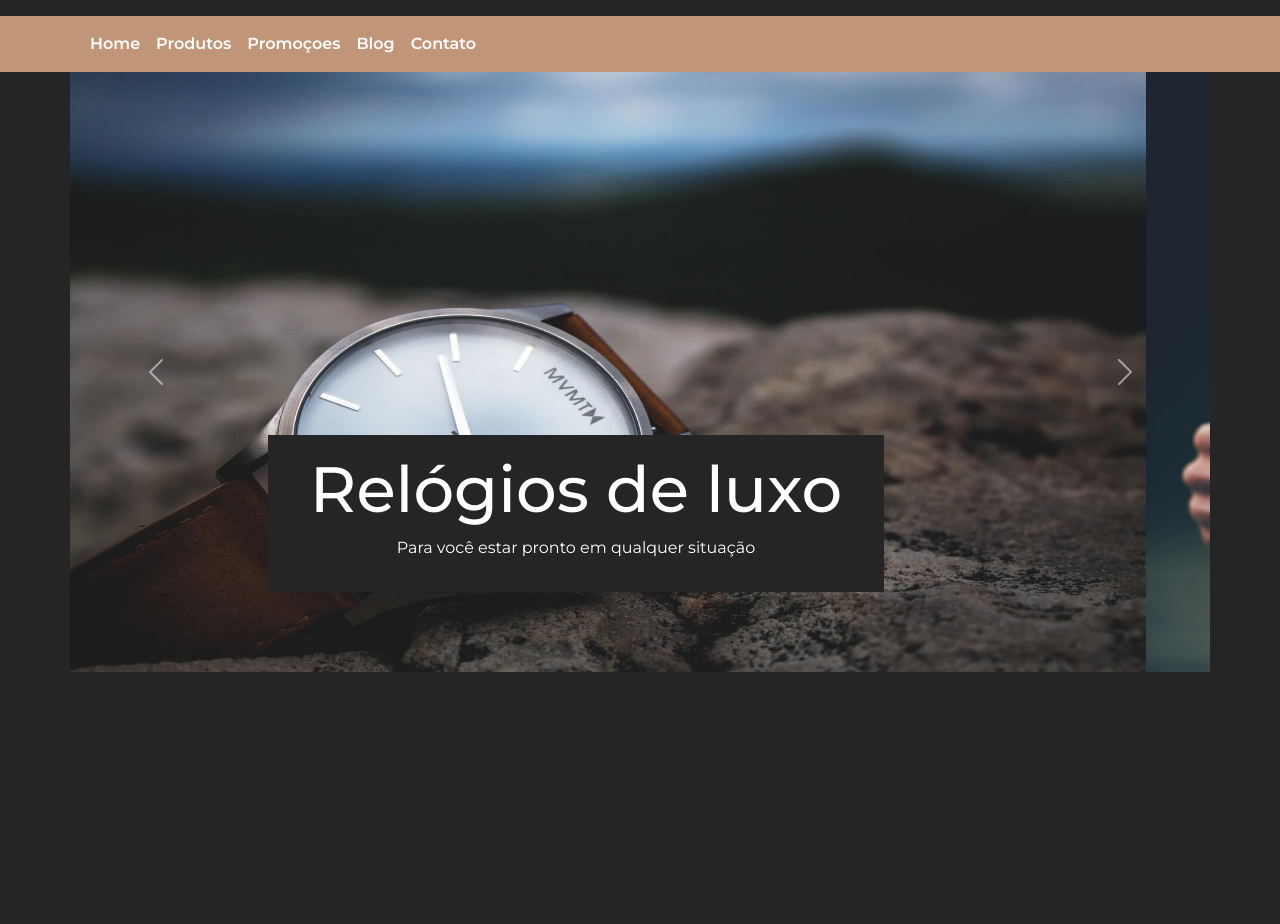
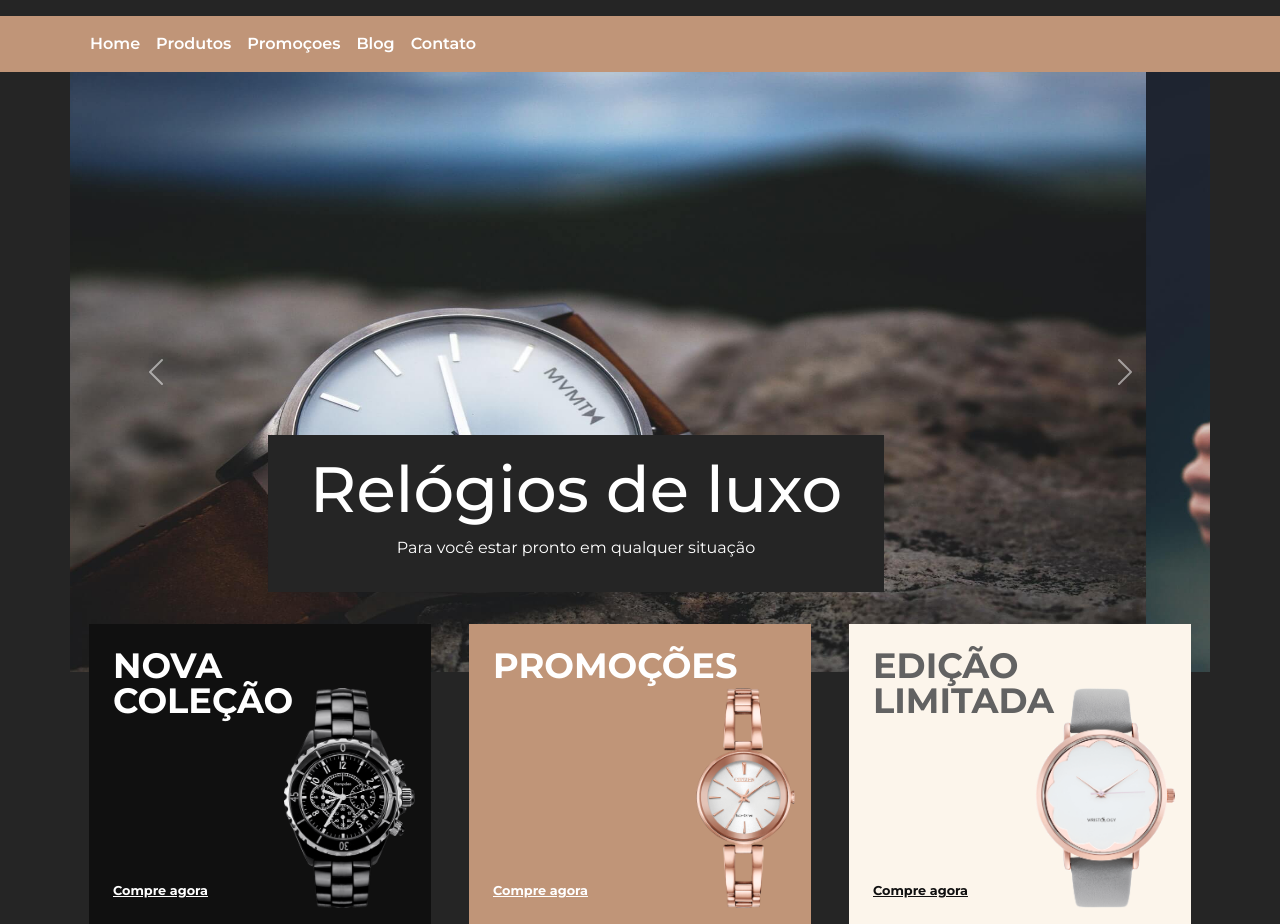
Before and after one commit to arianaarai/bootstrap-projeto-exactTime, a plain HTML site: page index.html in a window 1280 px wide. Shown: the part 84-1008 px from the top of the page. Before the commit the page ends 800 px from the top, so only its background shows below. Drawn offline with nearby package versions, Linux system fonts and the light colour scheme.

Commit message:
Mini banners

```diff
--- a/css/styles.css
+++ b/css/styles.css
@@ -1,49 +1,49 @@
-*{
+* {
     font-family: 'Montserrat', sans-serif;
 }
 
-body{
+body {
     background-color: #252525;
     color: #fff;
 }
 
-.primary-bg-color{
+.primary-bg-color {
     background-color: #252525;
 }
 
-.secondary-bg-color{
+.secondary-bg-color {
     background-color: #c09578;
 }
 
-.light-bg-color{
+.light-bg-color {
     background-color: #fcf5eb;
 }
 
-.dark-bg-color{
+.dark-bg-color {
     background-color: #101010;
 }
 
-.primary-color{
+.primary-color {
     color: #c09578;
 }
 
-.secondary-color{
+.secondary-color {
     color: #626262;
 }
 
-.light-color{
+.light-color {
     color: #fcf5eb;
 }
 
 
 /*Navbar*/
 
-#navbar .navbar-nav{
+#navbar .navbar-nav {
     flex-direction: row;
     justify-content: end;
 }
 
-#navbar .navbar-nav li{
+#navbar .navbar-nav li {
     margin-left: 1em;
 }
 
@@ -52,15 +52,15 @@ body{
     color: #fff;
 }
 
-#navbar li{
+#navbar li {
     position: relative;
 }
 
-#navbar i{
+#navbar i {
     font-size: 20px;
 }
 
-#navbar span{
+#navbar span {
     position: absolute;
     top: -8px;
     right: -8px;
@@ -71,110 +71,169 @@ body{
     text-align: center;
 }
 
-#bag-item span{
+#bag-item span {
     left: 20px;
 }
 
-.navbar-brand{
+.navbar-brand {
     font-weight: 700;
     width: 100%;
     text-align: center;
 }
 
-@media(min-width: 768px){
-    .navbar-brand{
+@media(min-width: 768px) {
+    .navbar-brand {
         text-align: left;
     }
 }
 
-#navbar-items{
+#navbar-items {
     justify-content: space-between;
 }
 
-@media(min-width: 768px){
-    #navbar-items{
+@media(min-width: 768px) {
+    #navbar-items {
         min-width: 80%;
         display: flex;
     }
 }
 
-#search-form{
+#search-form {
     width: 100%;
     margin: 2em 0;
 }
 
-@media(min-width: 768px){
-    #search-form{
+@media(min-width: 768px) {
+    #search-form {
         width: 50%;
         margin: 0;
     }
 }
 
-#search-form{
+#search-form {
     border: 2px solid #626262;
     border-radius: 3px;
     padding: 5px 15px;
 }
 
-#search-form input{
+#search-form input {
     background-color: transparent;
     border: none;
     color: #fff;
 }
 
-#search-form input:focus{
+#search-form input:focus {
     box-shadow: none;
 }
 
-#search-form input::placeholder{
+#search-form input::placeholder {
     color: #fff;
 }
 
 
 /*Navbar bottom*/
 
-#bottom-navbar-container .container{
+#bottom-navbar-container .container {
     justify-content: flex-end;
 }
 
-#bottom-navbar-container a{
+#bottom-navbar-container a {
     font-weight: 600;
     color: #fff;
 }
 
-.navbar-toggler{
+.navbar-toggler {
     font-size: 1.5em;
 }
 
 /*Banner*/
 
-#banners-container{
+#banners-container {
     padding: 0;
 }
 
-.carousel-caption{
+.carousel-caption {
     bottom: 5em;
     padding: 1em;
     left: 12%;
     right: 12%;
 }
 
-.carousel-caption h5{
+.carousel-caption h5 {
     font-size: 1.8em;
 }
 
-@media(min-width: 768px){
+@media(min-width: 768px) {
+
     #slider .carousel-item,
-    #slider img{
+    #slider img {
         height: 600px;
     }
 
-    .carousel-caption{
+    .carousel-caption {
         left: 23%;
         right: 23%
     }
 
-    .carousel-caption h5{
+    .carousel-caption h5 {
         font-size: 4em;
     }
 }
+
+/*Mini Banner*/
+
+#mini-banners {
+    margin-top: -3em;
+    z-index: 10;
+}
+
+#mini-banners .col-12 {
+    z-index: 1;
+    height: 300px;
+    padding: 1.5em;
+    position: relative;
+    display: flex;
+    flex-direction: column;
+    justify-content: space-between;
+}
+
+@media(min-width: 768px) {
+    #mini-banners .col-12{
+        max-width: 30%;
+    }
+}
+
+#mini-banners .col-12 h2{
+    text-transform: uppercase;
+    max-width: 50px;
+    font-size: 2.2em;
+    font-weight: 700;
+    line-height: 1em;
+}
+
+#mini-banners .col-12 img{
+    height: 220px;
+    position: absolute;
+    right: 1em;
+    bottom: 1em;
+}
+
+#mini-banners .col-12 a{
+    font-weight: bold;
+    color: #fff;
+    font-size: .8em;
+    transition: .5s;
+}
+
+#mini-banners .col-12 a:hover{
+    color: #101010;
+}
+
+#mini-banners #mini-banner-1 a:hover,
+#mini-banners #mini-banner-3 a:hover{
+    color: #c09578
+}
+
+#mini-banners #mini-banner-3 a{
+    color: #101010
+}
--- a/index.html
+++ b/index.html
@@ -116,7 +116,28 @@
                 <span class="visually-hidden">Next</span>
             </button>
         </div>
+        <!-- Mini Banner -->
+        <div class="container" id="mini-banners">
+            <div class="row justify-content-around">
+                <div class="col-12 dark-bg-color" id="mini-banner-1">
+                    <h2>Nova coleção</h2>
+                    <img src="img/relogio1.png" alt="Relógio 1">
+                    <a href="#">Compre agora</a>
+                </div>
+                <div class="col-12 secondary-bg-color" id="mini-banner-2">
+                    <h2>Promoções</h2>
+                    <img src="img/relogio2.png" alt="Relógio 2">
+                    <a href="#">Compre agora</a>
+                </div>
+                <div class="col-12 light-bg-color" id="mini-banner-3">
+                    <h2 class="secondary-color">Edição limitada</h2>
+                    <img src="img/relogio3.png" alt="Relógio 3">
+                    <a href="#">Compre agora</a>
+                </div>
+            </div>
+        </div>
     </div>
+
 </body>
 
 </html>
```
